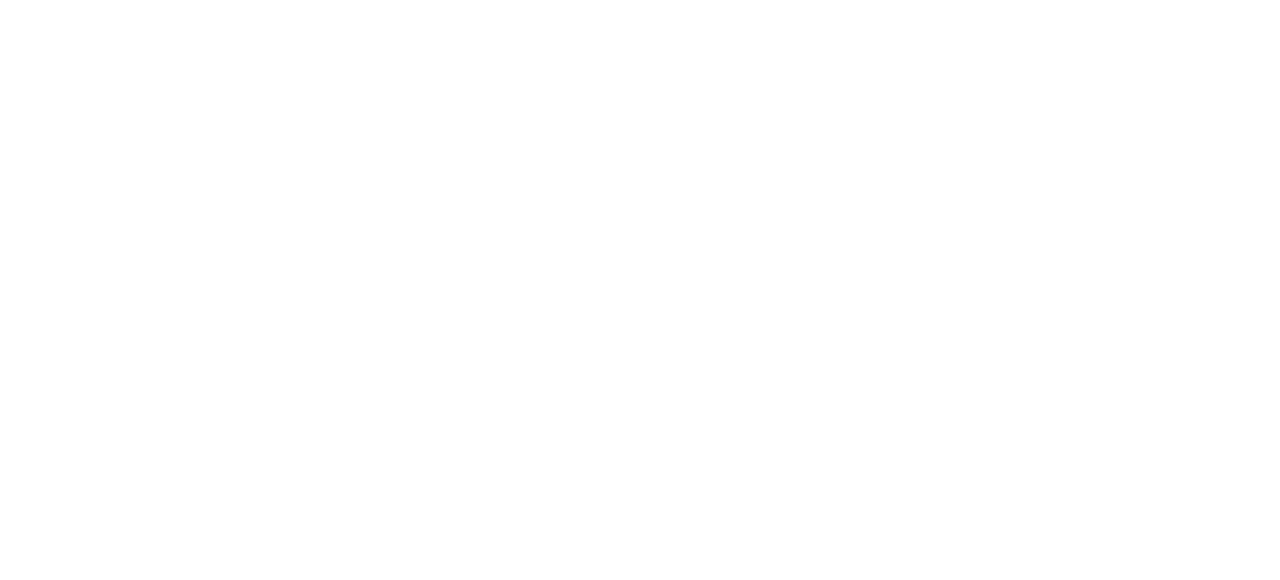
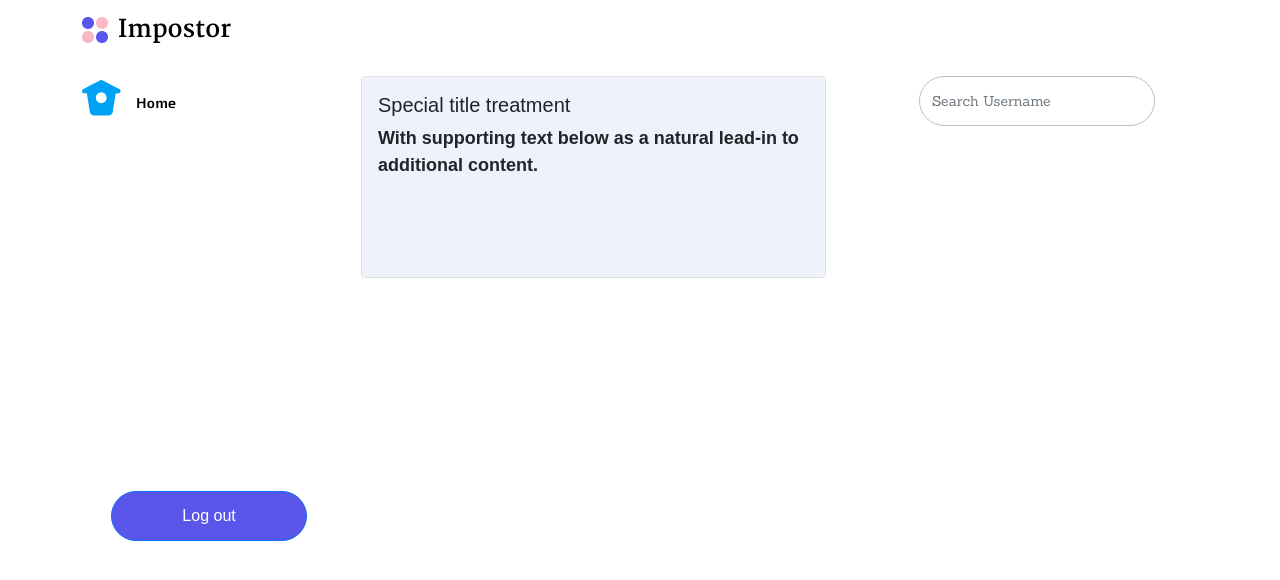
Before and after one commit to hsbysddq/impostor-team, a React (Create React App) app in the folder client/: page /profil in a window 1280 px wide. Before the commit this address had no page. Shown: the top 580 px of the page. Built offline with nearby package versions, Linux system fonts and the light colour scheme; a web font is replaced by a local one.

Commit message:
menambahkan fitur log out, pencarian di end point profil

```diff
--- a/client/src/App.js
+++ b/client/src/App.js
@@ -2,6 +2,7 @@
 import ForgotPassword from './container/pages/ForgotPassword';
 import Home from './container/pages/Home/Home';
 import Login from './container/pages/Login';
+import Profil from './container/pages/Profil/profil.page';
 // import PlayGame from './container/pages/PlayGame';
 import Register from './container/pages/Register';
 import ResetPassword from './container/pages/ResetPassword';
@@ -14,6 +15,7 @@
         <Route path="/" element={<Home />} />
         <Route path="/register" element={<Register />} />
         <Route path="/login" element={<Login />} />
+        <Route path="/profil" element={<Profil />} />
         <Route path="/forgot-password" element={<ForgotPassword />} />
         <Route path="/reset-password" element={<ResetPassword />} />
         {/* <Route path="/play-game" element={<PlayGame />} /> */}
--- /dev/null
+++ b/client/src/container/pages/Profil/profil.css
@@ -0,0 +1,37 @@
+.wrapper {
+    margin-top: 3%;
+}
+
+img {
+    padding-top: 1.5%;
+}
+
+img {
+    margin-right: 5%;
+}
+
+p {
+    font-size: large;
+    font-weight: 800;
+}
+
+.d-flex {
+    width: 70%;
+    margin-left: 25%;
+}
+
+.container button {
+    margin-top: 415px;
+    width: 70%;
+    align-items: center;
+    margin-left: -45%;
+}
+
+.card-body {
+    background-color: #EDF2FB;
+    height: 200px;
+}
+
+.FormControl {
+    background-color: #d80b15;
+}
--- /dev/null
+++ b/client/src/container/pages/Profil/profil.page.jsx
@@ -0,0 +1,61 @@
+import React from "react";
+import { Row, Col } from 'react-bootstrap';
+import Navbar from 'react-bootstrap/Navbar';
+import Button from 'react-bootstrap/Button';
+import Card from 'react-bootstrap/Card';
+import Form from 'react-bootstrap/Form';
+import FormControl from 'react-bootstrap/FormControl';
+import './profil.css';
+
+const Profil = () => {
+    return(
+        <div className="main">
+            <div className="container">
+                <Navbar.Brand href="/" className="navbar-brand">
+                    <img
+                        src="/assets/img/logo-black.png"
+                        className="d-inline-block align-top"
+                        alt="React Bootstrap logo"
+                    />
+                </Navbar.Brand>
+                <div className="wrapper">
+                    <Row>
+                        <Col xs lg="3" className="kanan">
+                            <img
+                            src="/assets/img/home.png"
+                            className="d-inline-block align-top"
+                            alt="React Bootstrap logo"
+                            />
+                            <Button className="logout" type="submit">Log out</Button>
+                        </Col>
+                        <Col xs lg="5" className="tengah">
+                            <Card>
+                                <Card.Body>
+                                    <Card.Title>Special title treatment</Card.Title>
+                                    <Card.Text>
+                                    With supporting text below as a natural lead-in to additional content.
+                                    </Card.Text>
+                                </Card.Body>
+                            </Card>
+                        </Col>
+                            <Col xs xs lg="4" className="kiri">
+                                <Form className="d-flex">
+                                    <FormControl
+                                    type="search"
+                                    placeholder="Search Username"
+                                    className="me-4 rounded-pill"
+                                    aria-label="Search"
+                                    />
+                                </Form>
+
+
+                            </Col>
+                    </Row>
+                </div>
+            </div>
+        </div>
+
+    )
+}
+
+export default Profil;
```
Also changed, not shown: client/src/Pages/Profil/profil.page.jsx (deleted, +0 -12 lines), client/public/assets/img/home.png (added), client/public/assets/img/profil.png (added).
